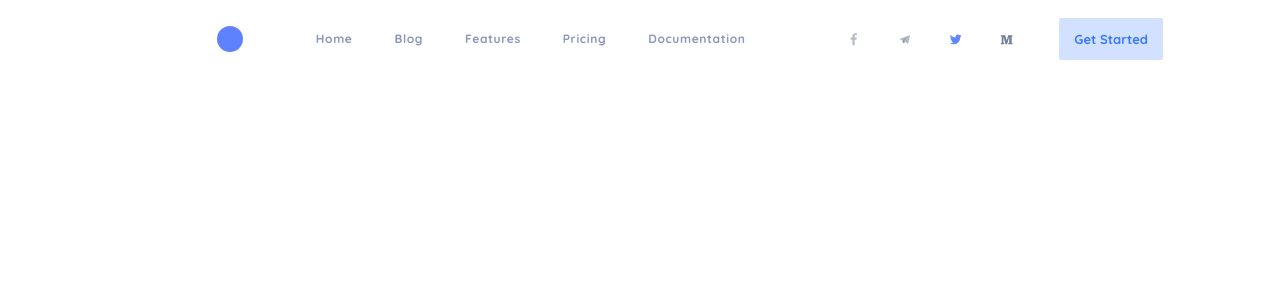
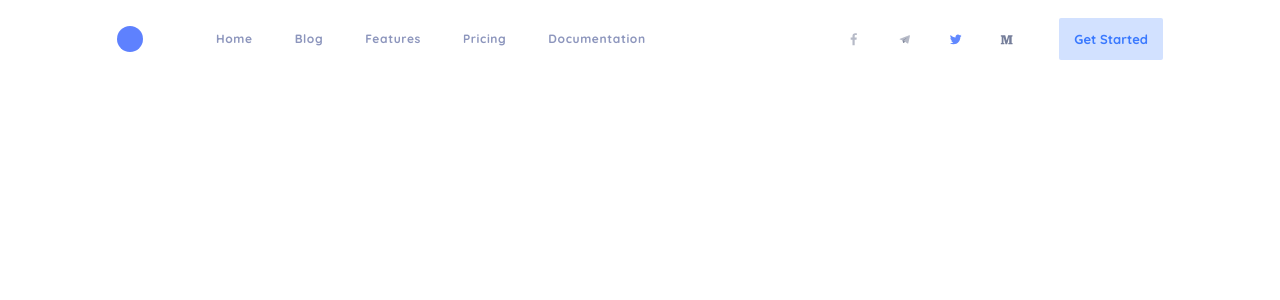
Before and after one commit to amina-yassin1901/project1-react, a React (Vite) app: page / in a window 1280 px wide. Shown: the top 300 px of the page. Built offline with nearby package versions, Linux system fonts and the light colour scheme.

Commit message:
done header

```diff
--- a/src/components/headerSection/header/index.jsx
+++ b/src/components/headerSection/header/index.jsx
@@ -18,7 +18,7 @@ function Header() {
   ];
   return (
     <header className={styles.header}>
-      <img src="../../" alt="" />
+      <div className={styles.container}>
         <div className={styles.logoContainer}>
           <Logo />
           <NavMenu navMenuValue={navMenuValue} />
@@ -27,6 +27,7 @@ function Header() {
           <Links linksItems={linksItems} />
           <Btn title={"Get Started"} />
         </div>
+      </div>
     </header>
   );
 }
--- a/src/components/headerSection/header/styles.module.css
+++ b/src/components/headerSection/header/styles.module.css
@@ -1,19 +1,27 @@
 .header {
+  width: 100%;
+  width: 100vw;
+}
+
+.container {
   display: flex;
-  width: 100vw;
   justify-content: space-between;
   align-items: center;
+
+  max-width: 1440px;
+  margin: 0 auto;
   padding: 18px 117px;
-  max-width: 1440px;
 }
 
 .logoContainer {
   display: flex;
   align-items: center;
+  justify-content: start;
   gap: 73px;
 }
 .linksContainer {
   display: flex;
   gap: 44px;
+  justify-content: end;
   align-items: center;
 }
```
Lines whose indentation alone changed are shown as unchanged.
